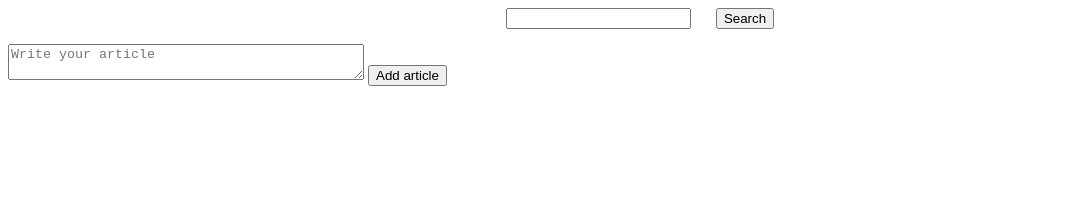
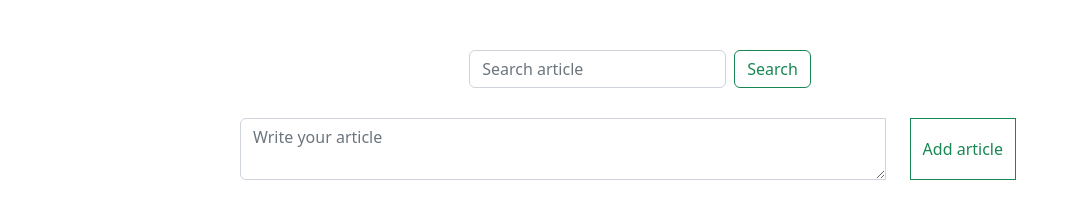
Before and after one commit to msgrlz/Puzzles, a plain HTML site: page 30_08_template/index.html in a window 1280 px wide. Shown: the whole page, without its empty margins (0-1071 px from the left). Drawn offline with nearby package versions, Linux system fonts and the light colour scheme.

Commit message:
=Task 1 add Bootstrap

```diff
--- a/30_08_template/index.css
+++ b/30_08_template/index.css
@@ -20,6 +20,8 @@ input {
 
 .search {
     display: flex;
+    margin-top: 50px;
+    margin-bottom: 30px;
     align-self: center;
     align-items: center;
     justify-content: center;
@@ -27,10 +29,19 @@ input {
 }
 
 textarea {
-    margin-top: 15px;
+    padding-top: 15px;
     width: 350px;
 }
 
 article button {
     margin: 15px;
 }
+
+.input-group {
+  width: 800px;
+  margin: auto;
+  gap: 25px;
+}
+
+.btn-outline-success {
+}
--- a/30_08_template/index.html
+++ b/30_08_template/index.html
@@ -5,23 +5,31 @@
   <meta charset="UTF-8">
   <meta http-equiv="X-UA-Compatible" content="IE=edge">
   <meta name="viewport" content="width=device-width, initial-scale=1.0">
+  <link href="https://cdn.jsdelivr.net/npm/bootstrap@5.2.1/dist/css/bootstrap.min.css" rel="stylesheet"
+    integrity="sha384-iYQeCzEYFbKjA/T2uDLTpkwGzCiq6soy8tYaI1GyVh/UjpbCx/TYkiZhlZB6+fzT" crossorigin="anonymous">
   <link rel="stylesheet" type="text/css" href="./index.css">
   <title>Document</title>
 </head>
 
 <body>
+
   <div class='search'>
-    <input id='searchInput'>
-    <button class='myButton' id='searchButton'>Search</button>
+    <form class="d-flex" role="search">
+      <input id='searchInput' class="form-control me-2" type="search" placeholder="Search article" aria-label="Search">
+      <button id='searchButton' class="btn btn-outline-success" type="button">Search</button>
+    </form>
   </div>
 
-<div>
-    <textarea id='myTextarea' placeholder="Write your article"></textarea>
-    <button class='addArticleButton' id='addArticleButton'>Add article</button>
+  <div class="input-group">
+    <textarea id='myTextarea' class="form-control" placeholder="Write your article" aria-label="With textarea"></textarea>
+    <button class="btn btn-outline-success" type="button" id='addArticleButton'>Add article</button>
     <div id='father'></div>
   </div>
+
+  <script src="https://cdn.jsdelivr.net/npm/bootstrap@5.2.1/dist/js/bootstrap.bundle.min.js"
+    integrity="sha384-u1OknCvxWvY5kfmNBILK2hRnQC3Pr17a+RTT6rIHI7NnikvbZlHgTPOOmMi466C8"
+    crossorigin="anonymous"></script>
   <script src='./index.js'></script>
-
 </body>
 
 </html>
```
Also changed, not shown: task3/script.js (added, +31 -0 lines), 1 other file. Lines whose indentation alone changed are shown as unchanged.
